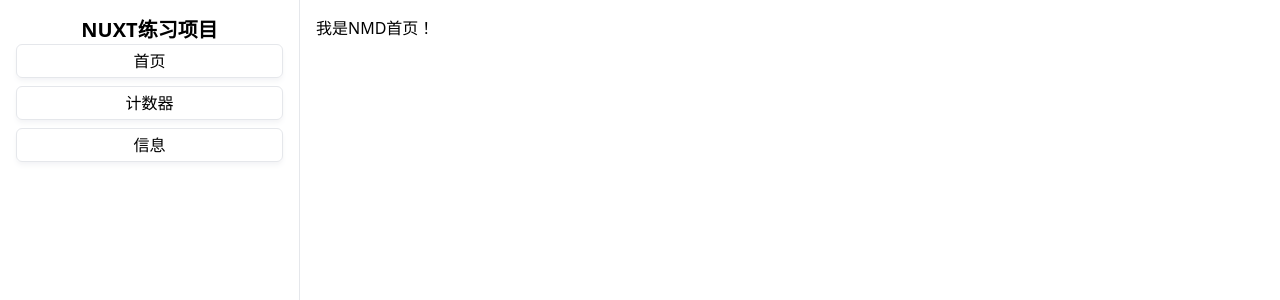
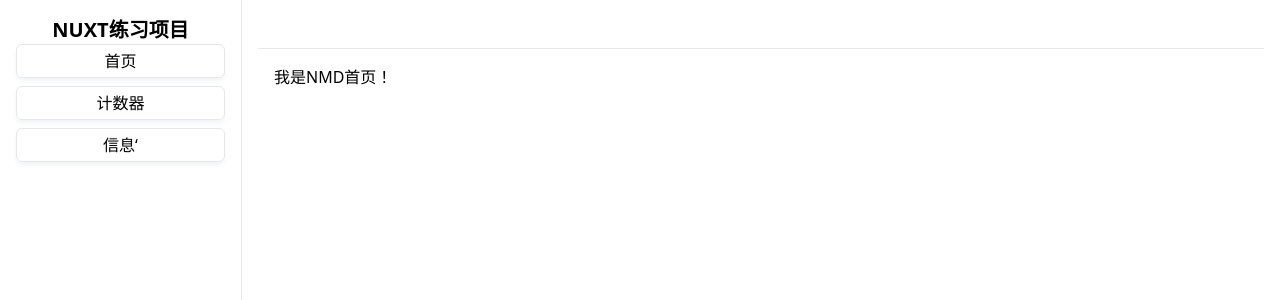
Before and after one commit to Haythem987/Haythem-VUE1, a Nuxt app: page / in a window 1280 px wide. Shown: the top 300 px of the page. Built offline with nearby package versions, Linux system fonts and the light colour scheme.

Commit message:
中间项和全局状态

```diff
--- /dev/null
+++ b/composables/useRouteParams.ts
@@ -0,0 +1,14 @@
+export interface RouterItem{
+    name: string;
+    path: string;
+}
+export const useRouteDefine=()=>{
+    return useState<RouterItem[]>('routeDefine',()=>[
+        {name:'首页',path:'/',},
+        {name:'计数器',path:'/counter',},
+        {name:'信息‘',path:'/info',},
+    ])
+}
+export const useNowRouteTitle=()=>{
+    return useState<string>('nowRouteTitle',()=>'')
+}
--- a/layouts/default.vue
+++ b/layouts/default.vue
@@ -1,15 +1,8 @@
 <script setup lang="ts">
-interface RouterItem {
-  path: string,
-  name: string
-}
+import {useRouteDefine, useNowRouteTitle} from "~/composables/useRouteParams";
 
-const route = reactive<RouterItem[]>([
-      {name: '首页', path: '/'},
-      {name: '计数器', path: '/counter'},
-      {name: '信息', path: '/info'},
-    ]
-)
+const route = useRouteDefine()
+const routeTitle = useNowRouteTitle()
 const menuTitle = ref("NUXT练习项目")
 </script>
 
@@ -28,8 +21,13 @@ const menuTitle = ref("NUXT练习项目")
 
       </div>
     </div>
-    <div class="m-4">
-      <NuxtPage/>
+    <div class="flex flex-col p-4 w-full">
+      <div class="border-b border-gray-2 p-4 font-bold text-lg">
+        {{routeTitle}}
+      </div>
+      <div class="m-4">
+        <NuxtPage/>
+      </div>
     </div>
   </div>
 
--- /dev/null
+++ b/middware/route-middleware.ts
@@ -0,0 +1,8 @@
+import {useNowRouteTitle, useRouteDefine} from "~/composables/useRouteParams";
+
+export default defineNuxtRouteMiddleware((to, from) => {
+        const route = useRouteDefine()
+        const routeTitle = useNowRouteTitle()
+        routeTitle.value = route.value.find(item => item.path === to.path)?.name || ''
+    }
+)
```
